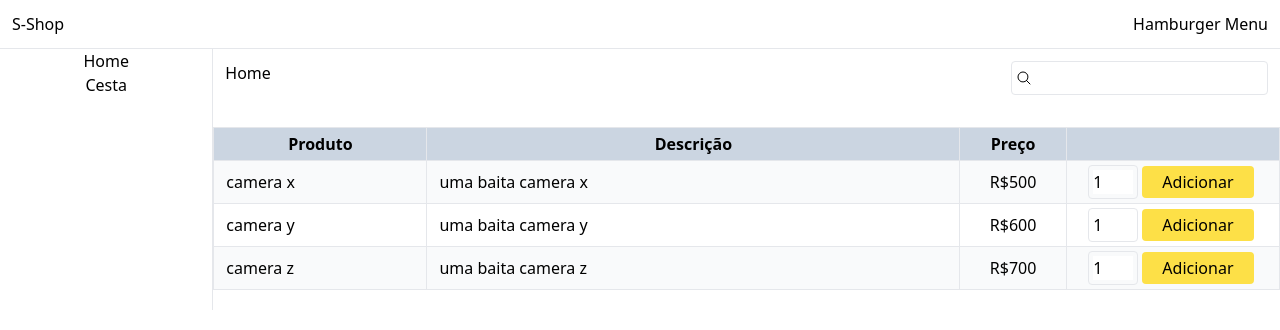
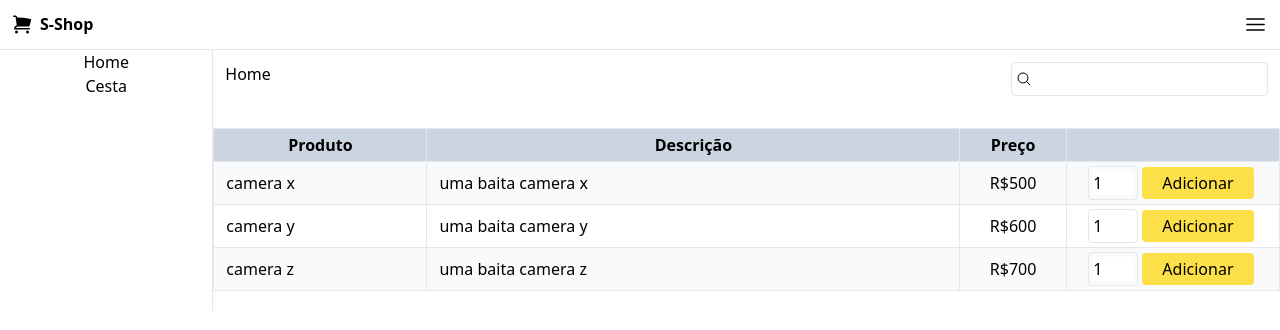
Before and after one commit to brunofuentes/react-shop-cart, a React (Create React App) app: page / in a window 1280 px wide. Shown: the top 330 px of the page. Built offline with nearby package versions, Linux system fonts and the light colour scheme.

Commit message:
add icons to navbar

```diff
--- a/src/components/Navbar.jsx
+++ b/src/components/Navbar.jsx
@@ -3,8 +3,13 @@ import React from 'react'
 function Navbar() {
 	return (
 		<div className="flex justify-between border-b p-3">
-			<span>S-Shop</span>
-			<div>Hamburger Menu</div>
+			<a className="flex hover:scale-105" href="/">
+				<img src="/images/icons/shop_cart_icon.svg" width={20} height={20} alt="" />
+				<span className="pl-2 font-bold">S-Shop</span>
+			</a>
+			<span>
+				<img width={25} height={25} src="/images/icons/bars_icon.svg" alt="Menu" />
+			</span>
 		</div>
 	)
 }
```
